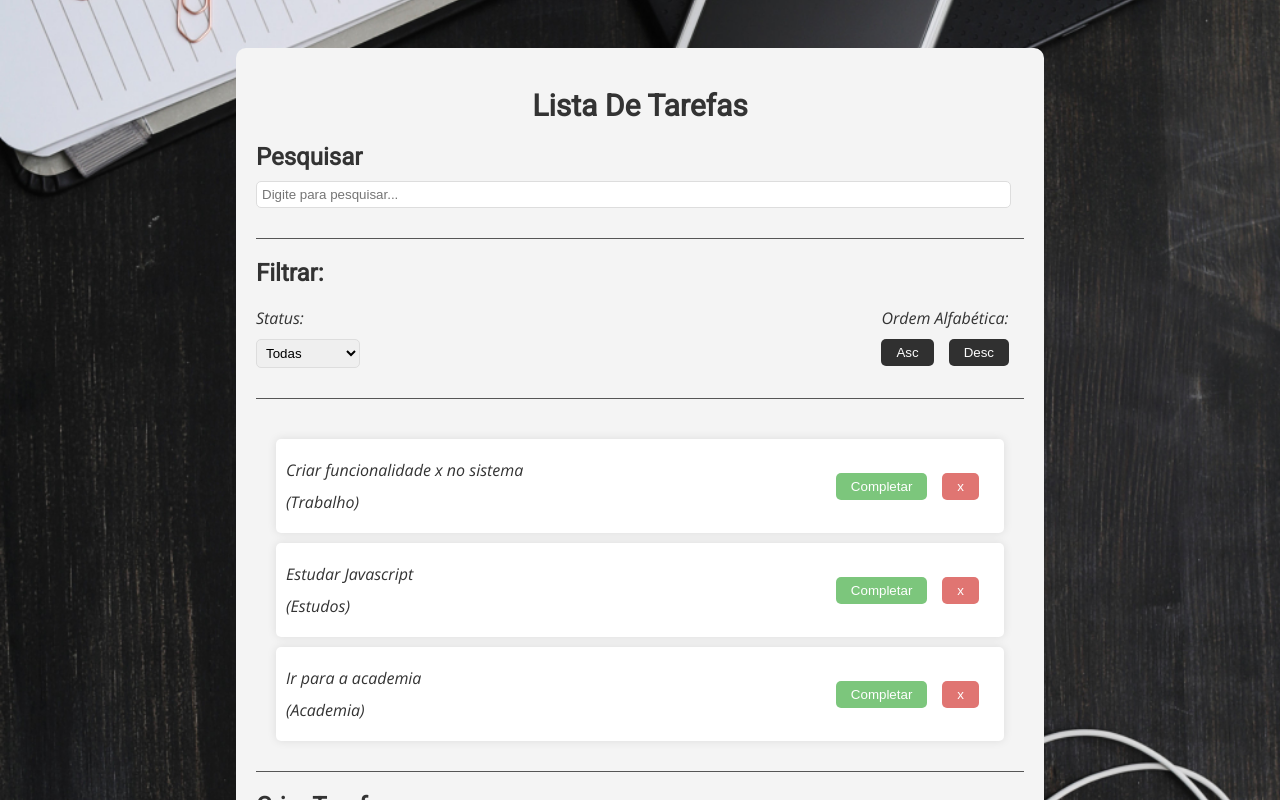
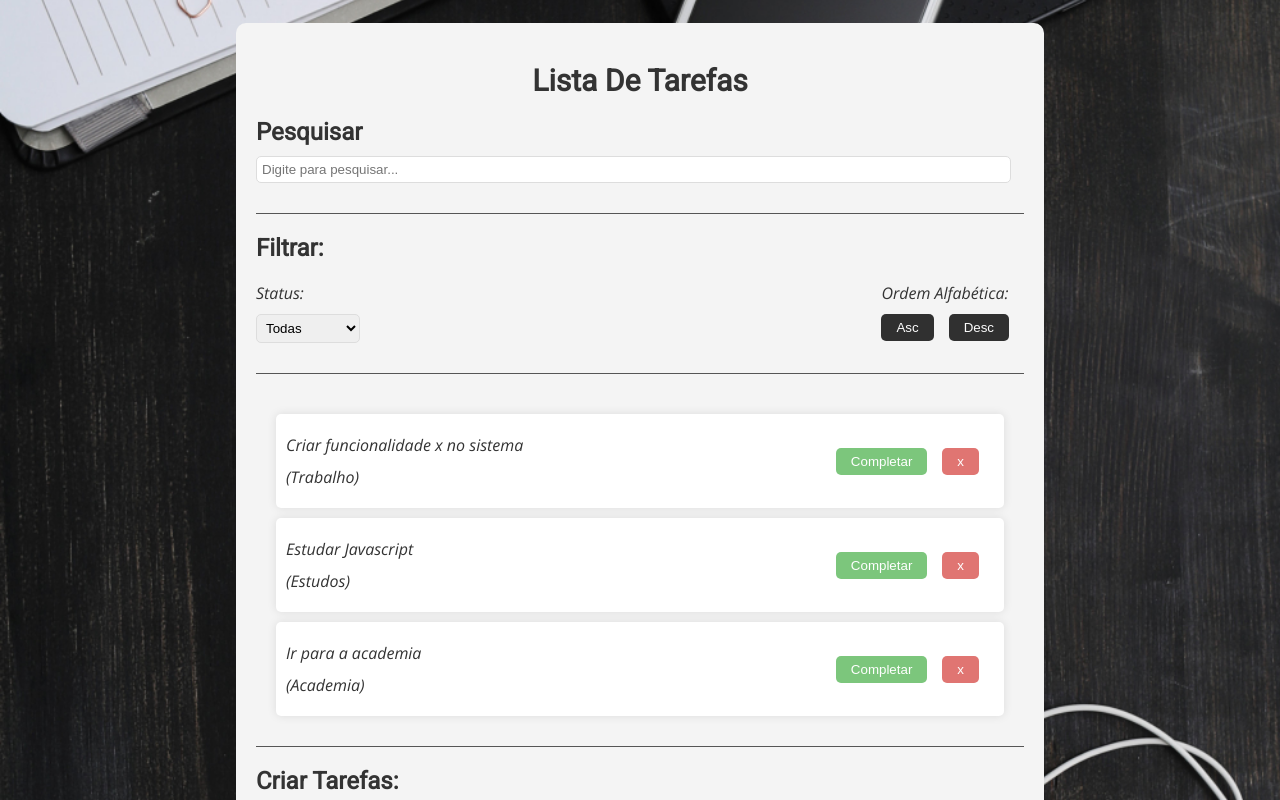
Before and after one commit to keferson-github/projeto-to-do-list-react, a React (Vite) app: page / in a window 1280 px wide. Shown: the top 800 px of the page. Built offline with nearby package versions, Linux system fonts and the light colour scheme.

Commit message:
Update App.css
Alteração no padding do body

```diff
--- a/src/App.css
+++ b/src/App.css
@@ -5,7 +5,7 @@
 body {
   font-family: "Poppins";
   background-color: #f4f4f4;
-  padding: 40px;
+  padding: 15px;
   color: #333;
   background-image: url("./img/bg-img-4.jpg");
   background-position: center;
```
